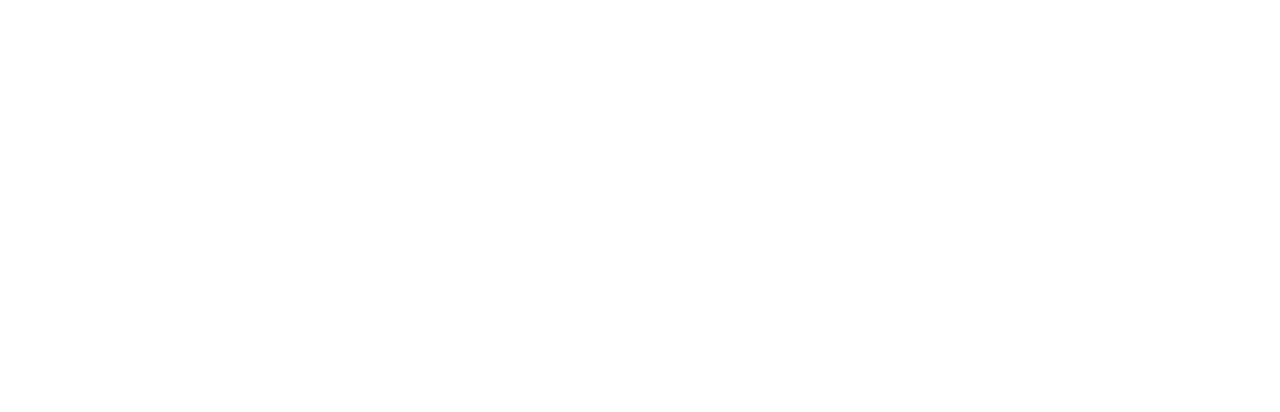
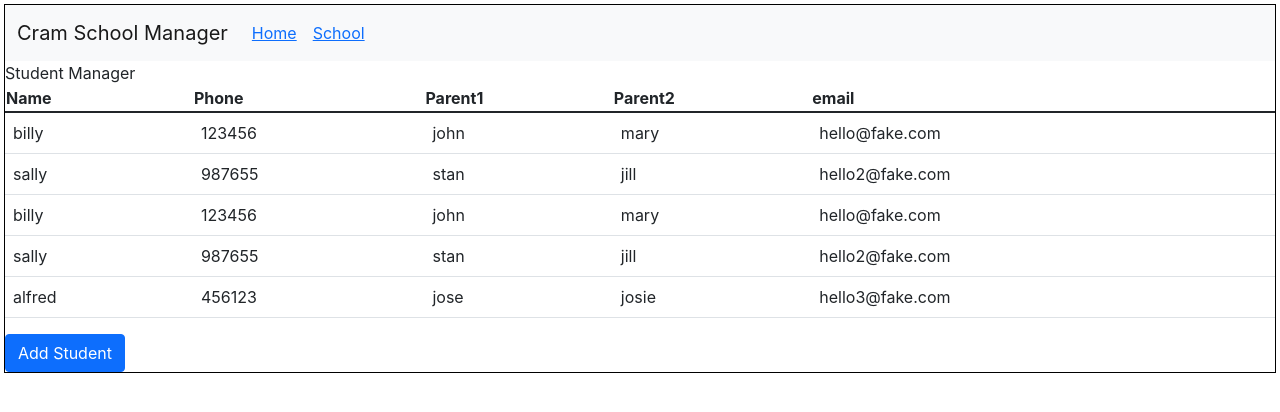
Before and after one commit to CodyGrogan/cramschoolmanager, a React (Create React App) app in the folder client/: page /student in a window 1280 px wide. Before the commit this address had no page. Shown: the top 412 px of the page. Built offline with nearby package versions, Linux system fonts and the light colour scheme.

Commit message:
added studentmanager

```diff
--- a/client/src/App.tsx
+++ b/client/src/App.tsx
@@ -11,6 +11,7 @@
 import Student from './classes/Student';
 import Teacher from './classes/Teacher';
 import Lesson from './classes/Lesson';
+import StudentManager from './components/StudentManager';
 
 function App() {
   let defSchool = new School('def');
@@ -69,7 +70,7 @@
       <Routes>
       <Route path='/' element={<Home/>}/>
       <Route path='/school' element={<SchoolManager school={school}/>}/>
-      <Route path='/class' element={<ClassManager />}/>
+      <Route path='/student' element={<StudentManager school={school} />}/>
 
       </Routes>
       </BrowserRouter>
--- /dev/null
+++ b/client/src/components/StudentManager.tsx
@@ -0,0 +1,50 @@
+import { useEffect, useState } from "react";
+import Student from "../classes/Student";
+import Navbar from "./Navbar";
+import StudentTableItem from "./StudentTableItem";
+
+function StudentManager(props: any){
+    let school = props.school;
+    let studentList: Student[] = [];
+    studentList = school.studentList;
+    let jsxarr: JSX.Element[] = [];
+    const [tableData, setTableData] = useState<JSX.Element[]>();
+
+    useEffect(()=>{
+
+        for(let i = 0; i<studentList.length; i++){
+            let newjsx = <StudentTableItem student = {studentList[i]} /> ;
+            jsxarr.push(newjsx);
+
+        }
+        setTableData(jsxarr);
+
+    },
+    [props.school])
+
+    return(
+        <div className="school-section">
+            <Navbar/>
+            Student Manager
+            <table className="table table-stripped">
+            <thead>
+                <th>Name</th>
+                <th>Phone</th>
+                <th>Parent1</th>
+                <th>Parent2</th>
+                <th>email</th>
+
+
+            </thead>
+            <tbody>
+            {tableData}
+            </tbody>
+            </table>
+
+            <button className="btn btn-primary">Add Student</button>
+
+        </div>
+    )
+}
+
+export default StudentManager;
--- /dev/null
+++ b/client/src/components/StudentTableItem.tsx
@@ -0,0 +1,16 @@
+import Student from "../classes/Student";
+
+function StudentTableItem(props: any){
+    let student: Student = props.student;
+    return(
+        <tr>
+            <td>{student.name}</td>
+            <td>{student.phone}</td>
+            <td>{student.parent1}</td>
+            <td>{student.parent2}</td>
+            <td>{student.email}</td>
+        </tr>
+    )
+}
+
+export default StudentTableItem;
```
